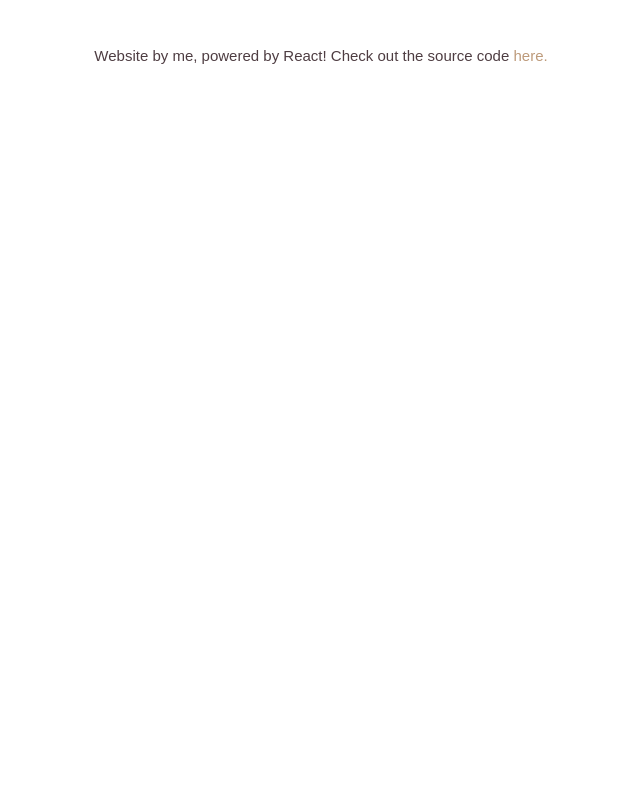
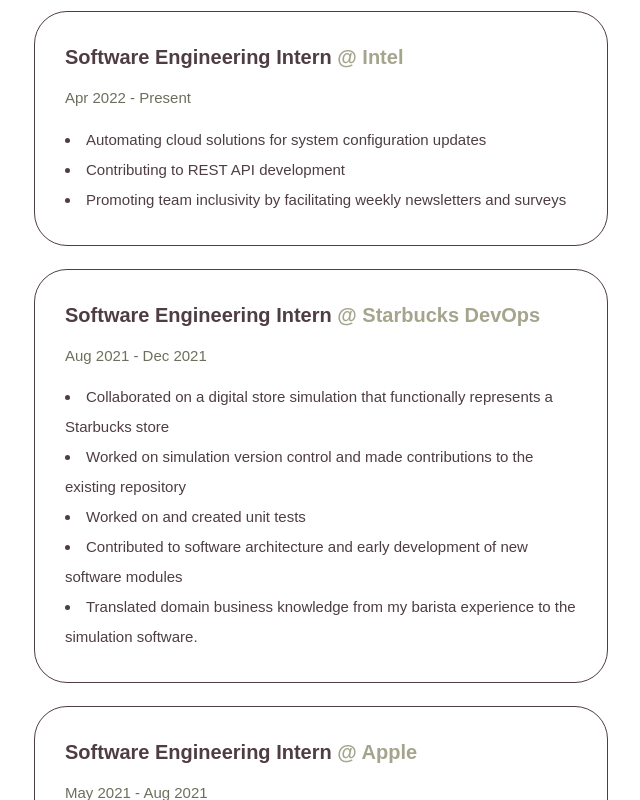
Before and after one commit to mooreala/react-portfolio, a React (Create React App) app: page / in a window 1280 px wide. Shown: the part 1000-1800 px from the top of the page, without its empty margins (319-959 px from the left). Before the commit the page ends 1096 px from the top, so only its background shows below. Built offline with nearby package versions, Linux system fonts and the light colour scheme.

Commit message:
Add template for experience

```diff
--- a/src/App.js
+++ b/src/App.js
@@ -2,12 +2,14 @@
 import Intro from './intro/Intro';
 import Footer from './footer/Footer';
 import Navbar from './navbar/Navbar';
+import Experience from './experience/Experience';
 
 function App() {
   return (
     <div className="App">
       <Navbar />
       <Intro />
+      <Experience />
       <Footer />
     </div>
   );
--- /dev/null
+++ b/src/experience/Experience.js
@@ -0,0 +1,47 @@
+import React from 'react';
+import styled from 'styled-components';
+import Job from './Job';
+
+const Container = styled.div`
+  display: flex;
+  flex-wrap: wrap;
+  flex-direction: column;
+  align-items: center;
+  justify-content: center;
+`
+
+const Jobs = styled.div`
+  margin: 10px;
+`
+function Experience() {
+  return (
+    <Container>
+      <h2>Internship Experience</h2>
+      <Jobs>
+        <Job title="Software Engineering Intern" date="Apr 2022 - Present" company="Intel"
+          description={["Automating cloud solutions for system configuration updates",
+          "Contributing to REST API development",
+          "Promoting team inclusivity by facilitating weekly newsletters and surveys"
+          ]}
+        />
+        <Job title="Software Engineering Intern" date="Aug 2021 - Dec 2021" company="Starbucks DevOps"
+          description={["Collaborated on a digital store simulation that functionally represents a Starbucks store",
+          "Worked on simulation version control and made contributions to the existing repository",
+          "Worked on and created unit tests",
+          "Contributed to software architecture and early development of new software modules",
+          "Translated domain business knowledge from my barista experience to the simulation software."
+          ]}
+        />
+        <Job title="Software Engineering Intern" date="May 2021 - Aug 2021" company="Apple"
+          description={["Worked on apple-made plugins for Unity to support game controller usage and iOS play store achievements",
+          "Contributed to deploying apple plugins to the unity game development engine",
+          "Learned and wrote code using unity-flavored scripts in C#",
+          "Debugged and wrote radar reports for back-end code"
+        ]}
+        />
+      </Jobs>
+    </Container>
+  );
+}
+
+export default Experience;
--- /dev/null
+++ b/src/experience/Job.js
@@ -0,0 +1,51 @@
+import React from 'react';
+import styled from 'styled-components';
+
+const Container = styled.div`
+  align-items: center;
+  justify-content: center;
+  width: 40vw;
+  outline: 1px;
+  border-radius: 2rem;
+  outline-style: solid;
+  outline-color: #4E3D42;
+  padding: 30px;
+  margin: 25px;
+  @media (max-width: 1199px) {
+    width: 85vw;
+    margin: 0px;
+    outline: none;
+  }
+`
+const JobTitle = styled.h1`
+  font-size: 20px;
+  color: #4E3D42;
+  font-weight: 600;
+  margin: 0px;
+`
+const JobDate = styled.p`
+  color: #6B705C;
+`
+
+const JobDesc = styled.div`
+  align-items: center;
+  line-height: 2;
+`
+
+function Job({title, date, company, description}) {
+  return (
+    <Container>
+      <JobTitle>{title} <span style={{color: "#A5A58D"}}>@ {company}</span></JobTitle>
+      <JobDate>{date}</JobDate>
+      <JobDesc>
+        { description.map(ln => (
+          <li>
+            {ln}
+          </li>
+        ))}
+      </JobDesc>
+    </Container>
+  );
+}
+
+export default Job;
```
